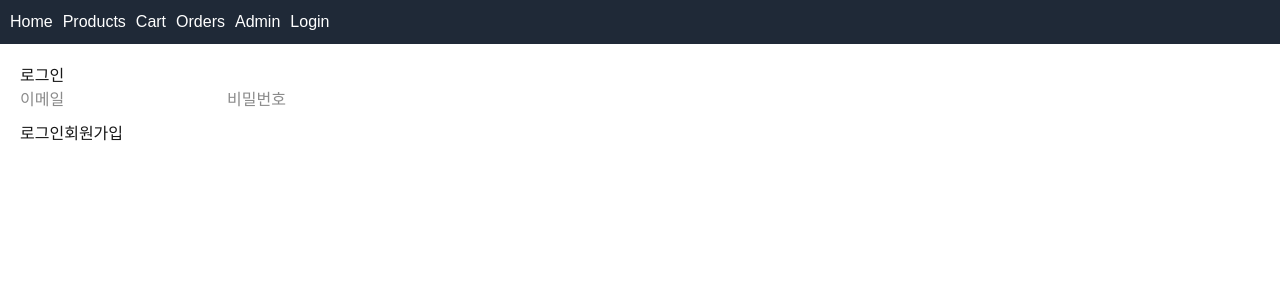
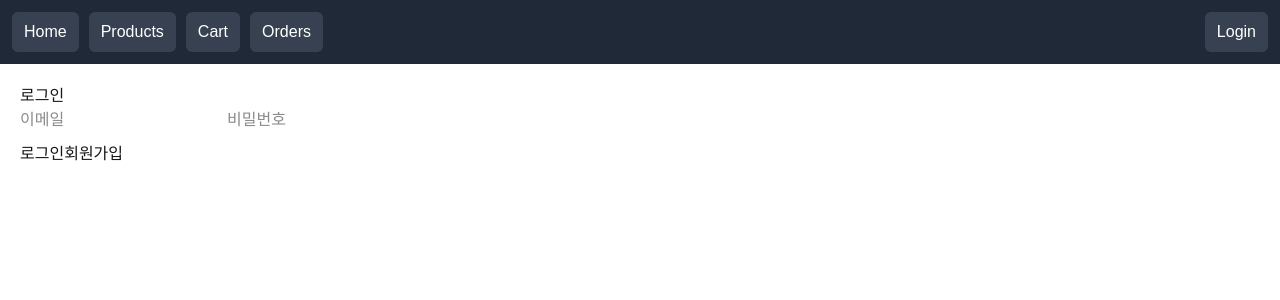
Before and after one commit to cafeblanc/sodam, a Next.js app: page /login in a window 1280 px wide. Shown: the top 300 px of the page. Built offline with nearby package versions, Linux system fonts and the light colour scheme; no server answers.

Commit message:
remove email, show role only

```diff
--- a/app/login/page.tsx
+++ b/app/login/page.tsx
@@ -1,6 +1,6 @@
 "use client"
 
-import { useState } from "react"
+import { useState, useRef } from "react"
 import { useRouter } from "next/navigation"
 import { signIn, signUp } from "@/services/auth.service"
 
@@ -9,6 +9,8 @@ export default function LoginPage() {
 
   const [email, setEmail] = useState("")
   const [password, setPassword] = useState("")
+
+  const passwordRef = useRef<HTMLInputElement>(null)
 
   const handleLogin = async () => {
     try {
@@ -32,13 +34,28 @@ export default function LoginPage() {
     <div style={{ padding: 20 }}>
       <h1>로그인</h1>
 
+      <form
+        onSubmit={(e) => {
+          e.preventDefault()
+          handleLogin()
+        }}
+      >
+        {/* 이메일 */}
         <input
           placeholder="이메일"
           value={email}
           onChange={(e) => setEmail(e.target.value)}
+          onKeyDown={(e) => {
+            if (e.key === "Enter") {
+              e.preventDefault()
+              passwordRef.current?.focus()
+            }
+          }}
         />
 
+        {/* 비밀번호 */}
         <input
+          ref={passwordRef}
           type="password"
           placeholder="비밀번호"
           value={password}
@@ -46,9 +63,12 @@ export default function LoginPage() {
         />
 
         <div style={{ marginTop: 10 }}>
-        <button onClick={handleLogin}>로그인</button>
-        <button onClick={handleSignup}>회원가입</button>
+          <button type="submit">로그인</button>
+          <button type="button" onClick={handleSignup}>
+            회원가입
+          </button>
         </div>
+      </form>
     </div>
   )
 }
--- a/components/ui/Header.tsx
+++ b/components/ui/Header.tsx
@@ -5,35 +5,74 @@ import { useUser } from "@/lib/hooks/useUser"
 import { signOut } from "@/services/auth.service"
 
 export default function Header() {
-  const { user, loading } = useUser()
+  const { user, role, loading } = useUser()
 
   if (loading) return null
+
+  const linkStyle = {
+    color: "#ffffff",
+    textDecoration: "none",
+    padding: "8px 12px",
+    borderRadius: "6px",
+    backgroundColor: "#374151",
+  }
 
   return (
     <header
       style={{
         display: "flex",
-        gap: 10,
-        padding: 10,
+        justifyContent: "space-between",
+        alignItems: "center",
+        padding: 12,
         backgroundColor: "#1f2937",
       }}
     >
-      <Link href="/" style={{ color: "white" }}>Home</Link>
-      <Link href="/products" style={{ color: "white" }}>Products</Link>
-      <Link href="/cart" style={{ color: "white" }}>Cart</Link>
-      <Link href="/orders" style={{ color: "white" }}>Orders</Link>
-      <Link href="/admin" style={{ color: "white" }}>Admin</Link>
+      {/* 좌측 메뉴 */}
+      <div style={{ display: "flex", gap: 10 }}>
+        <Link href="/" style={linkStyle}>Home</Link>
+        <Link href="/products" style={linkStyle}>Products</Link>
+        <Link href="/cart" style={linkStyle}>Cart</Link>
+        <Link href="/orders" style={linkStyle}>Orders</Link>
 
+        {role === "admin" && (
+          <Link
+            href="/admin"
+            style={{ ...linkStyle, backgroundColor: "#f59e0b" }}
+          >
+            Admin
+          </Link>
+        )}
+      </div>
+
+      {/* 우측 사용자 영역 */}
+      <div style={{ display: "flex", alignItems: "center", gap: 10 }}>
         {user ? (
           <>
-          <span style={{ color: "white" }}>{user.email}</span>
-          <button onClick={signOut}>Logout</button>
+            {/* 👉 여기 들어간다 (핵심 위치) */}
+            <span style={{ color: "#fbbf24", fontWeight: "bold" }}>
+              {role === "admin" ? "관리자" : "사용자"}
+            </span>
+
+            <button
+              onClick={signOut}
+              style={{
+                backgroundColor: "#ef4444",
+                color: "#fff",
+                border: "none",
+                padding: "8px 12px",
+                borderRadius: "6px",
+                cursor: "pointer",
+              }}
+            >
+              Logout
+            </button>
           </>
         ) : (
-        <Link href="/login" style={{ color: "white" }}>
+          <Link href="/login" style={linkStyle}>
             Login
           </Link>
         )}
+      </div>
     </header>
   )
 }
```
Lines whose indentation alone changed are shown as unchanged.
